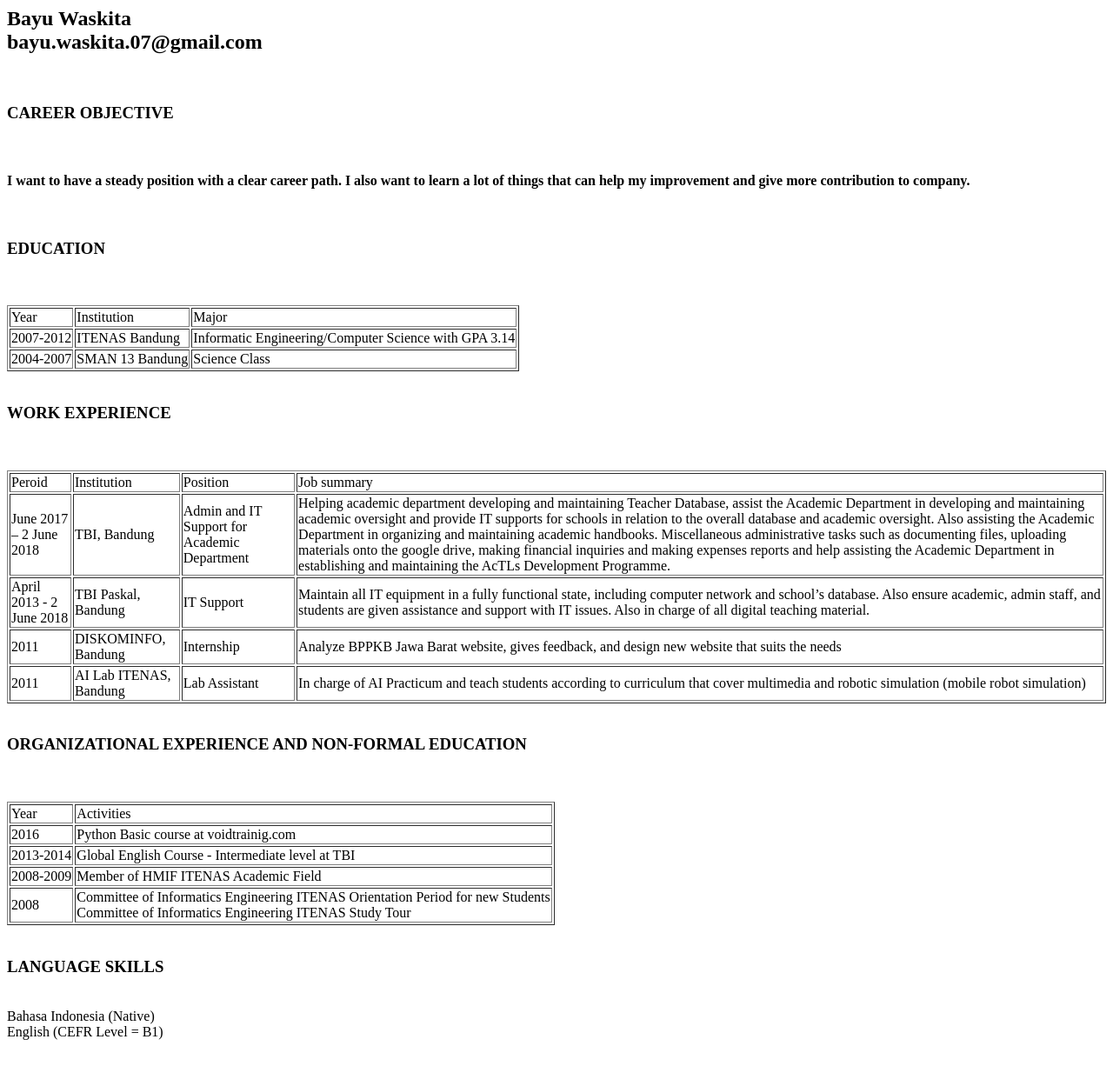
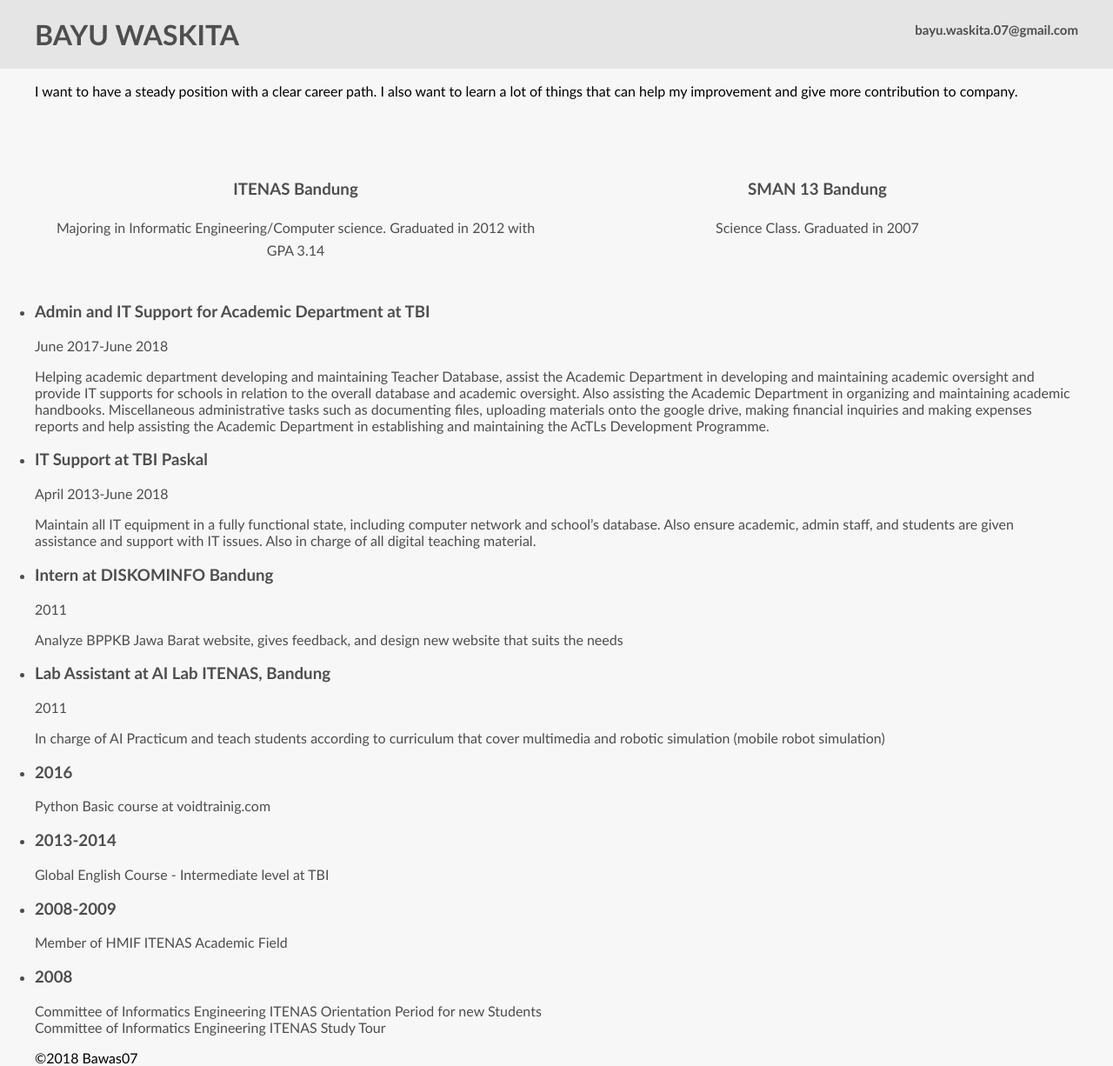
Before and after one commit to bawas07/bawas07.github.io, a plain HTML site: page index.html in a window 1280 px wide. Shown: the whole page at 87% size. Before the commit the page ends 1204 px from the top, so only its background shows below. Drawn offline with Linux system fonts and the light colour scheme.

Commit message:
add style.css - unfinished

```diff
--- a/index.html
+++ b/index.html
@@ -1,101 +1,84 @@
-<h2>Bayu Waskita
-<br />
-bayu.waskita.07@gmail.com</h2>
-<br />
-<h3>CAREER OBJECTIVE</h3>
-<br />
-<h4>I want to have a steady position with a clear career path. I also want to learn a lot of things that can help my improvement and give more contribution to company.</h4>
-<br />
-<h3>EDUCATION</h3><br />
-<br />
-<table border="1">
-    <thead>
-        <td>Year</td>
-        <td>Institution</td>
-        <td>Major</td>
-    </thead>
-    <tbody>
-    <tr>
-        <td>2007-2012</td>
-        <td>ITENAS Bandung</td>
-        <td>Informatic Engineering/Computer Science with GPA 3.14</td>
-    </tr>
-    <tr>
-        <td>2004-2007</td>
-        <td>SMAN 13 Bandung</td>
-        <td>Science Class</td>
-    </tr>
-    </tbody>
-</table>
-<br />
-<h3>WORK EXPERIENCE</h3><br />
-<br />
-<table border="1">
-    <thead>
-        <td>Peroid</td>
-        <td>Institution</td>
-        <td>Position</td>
-        <td>Job summary</td>
-    </thead>
-    <tbody>
-        <tr>
-            <td>June 2017 – 2 June 2018</td>
-            <td>TBI, Bandung</td>
-            <td>Admin and IT Support for Academic Department</td>
-            <td>Helping academic department developing and maintaining Teacher Database, assist the Academic Department in developing and maintaining academic oversight and provide IT supports for schools in relation to the overall database and academic oversight.
-                Also assisting the Academic Department in organizing and maintaining academic handbooks. Miscellaneous administrative tasks such as documenting files, uploading materials onto the google drive, making financial inquiries and making expenses reports and help assisting the Academic Department in establishing and maintaining the AcTLs Development Programme.
-            </td>
-        </tr>
-        <tr>
-            <td>April 2013 - 2 June 2018</td>
-            <td>TBI Paskal, Bandung</td>
-            <td>IT Support</td>
-            <td>Maintain all IT equipment in a fully functional state, including computer network and school’s database. Also ensure academic, admin staff, and students are given assistance and support with IT issues. Also in charge of all digital teaching material.</td>
-        </tr>
-        <tr>
-            <td>2011</td>
-            <td>DISKOMINFO, Bandung</td>
-            <td>Internship</td>
-            <td>Analyze BPPKB Jawa Barat website, gives feedback, and design new website that suits the needs</td>
-        </tr>
-        <tr>
-            <td>2011</td>
-            <td>AI Lab ITENAS, Bandung</td>
-            <td>Lab Assistant</td>
-            <td>In charge of AI Practicum and teach students according to curriculum that cover multimedia and robotic simulation (mobile robot simulation)</td>
-        </tr>
-    </tbody>
-    </table>
-</table>
-<br />
-<h3>ORGANIZATIONAL EXPERIENCE AND NON-FORMAL EDUCATION</h3><br />
-<br />
-<table border="1">
-    <thead>
-        <td>Year</td>
-        <td>Activities</td>
-    </thead>
-    <tbody>
-        <tr>
-            <td>2016</td>
-            <td>Python Basic course at voidtrainig.com</td>
-        </tr>
-        <tr>
-            <td>2013-2014</td>
-            <td>Global English Course - Intermediate level at TBI</td>
-        </tr>
-        <tr>
-            <td>2008-2009</td>
-            <td>Member of HMIF ITENAS Academic Field</td>
-        </tr>
-        <tr>
-            <td>2008</td>
-            <td>Committee of Informatics Engineering ITENAS Orientation Period for new Students<br />
-                Committee of Informatics Engineering ITENAS Study Tour</td>
-        </tr>
-    </tbody>
-</table>
-<br />
-<h3>LANGUAGE SKILLS</h3><br />
-Bahasa Indonesia (Native)<br />
-English (CEFR Level = B1)<br />
+<!DOCTYPE html>
+<html>
+<head>
+    <title>Github Page</title>
+    <link href="style.css" rel="stylesheet" type="text/css">
+    <meta name="viewport" content="width=device-widht">
+</head>
+<body>
+    <header>
+        <div class="wrapper">
+            <h1 class="logo">BAYU WASKITA</h1>
+            <h2>bayu.waskita.07@gmail.com</h2>
+        </div>
+    </header>
+    <div id="quote">
+        <blockquote>I want to have a steady position with a clear career path. I also want to learn a lot of things that can help my improvement and give more contribution to company.</blockquote>
+    </div>
+<main class="wrapper">
+    <section id="education">
+            <ul>
+                <li>
+                    <h3>ITENAS Bandung</h3>
+                    <p>Majoring in Informatic Engineering/Computer science. Graduated in 2012 with GPA 3.14</p>
+                </li>
+                <li>
+                    <h3>SMAN 13 Bandung</h3>
+                    <p>Science Class. Graduated in 2007</p>
+                </li>
+            </ul>
+    </section>
+    <section id="work-experience">
+        <ul>
+            <li>
+                <h3>Admin and IT Support for Academic Department at TBI</h3>
+                <p class="year">June 2017-June 2018</p>
+                <p>Helping academic department developing and maintaining Teacher Database, assist the Academic Department in developing and maintaining academic oversight and provide IT supports for schools in relation to the overall database and academic oversight.
+                    Also assisting the Academic Department in organizing and maintaining academic handbooks. Miscellaneous administrative tasks such as documenting files, uploading materials onto the google drive, making financial inquiries and making expenses reports and help assisting the Academic Department in establishing and maintaining the AcTLs Development Programme.</p>
+            </li>
+            <li>
+                <h3>IT Support at TBI Paskal</h3>
+                <p class="year">April 2013-June 2018</p>
+                <p>Maintain all IT equipment in a fully functional state, including computer network and school’s database. Also ensure academic, admin staff, and students are given assistance and support with IT issues. Also in charge of all digital teaching material.</p>
+            </li>
+            <li>
+                <h3>Intern at DISKOMINFO Bandung</h3>
+                <p class="year">2011</p>
+                <p>Analyze BPPKB Jawa Barat website, gives feedback, and design new website that suits the needs</p>
+            </li>
+            <li>
+                <h3>Lab Assistant at AI Lab ITENAS, Bandung</h3>
+                <p class="year">2011</p>
+                <p>In charge of AI Practicum and teach students according to curriculum that cover multimedia and robotic simulation (mobile robot simulation)</p>
+            </li>
+        </ul>
+    </section>
+    <section id="organizational">
+        <ul>
+            <li>
+                <h3>2016</h3>
+                <p>Python Basic course at voidtrainig.com</p>
+            </li>
+            <li>
+                <h3>2013-2014</h3>
+                <p>Global English Course - Intermediate level at TBI</p>
+            </li>
+            <li>
+                <h3>2008-2009</h3>
+                <p>Member of HMIF ITENAS Academic Field</p>
+            </li>
+            <li>
+                <h3>2008</h3>
+                <p>Committee of Informatics Engineering ITENAS Orientation Period for new Students<br />
+                    Committee of Informatics Engineering ITENAS Study Tour</p>
+            </li>
+        </ul>
+    </section>
+</main>
+<footer>
+    <div class="wrapper">
+        <div id="copyright">&copy;2018 Bawas07</div>
+    </div>
+</footer>
+</body>
+</html>
--- /dev/null
+++ b/style.css
@@ -0,0 +1,66 @@
+*{
+    font-family: Trebuchet MS;
+}
+
+body, ul, li{
+    margin: 0;
+    padding: 0;
+}
+
+p, li, h1, h2, h3, h4{
+    color: #4e4e4e;
+}
+
+body{
+    background: #f7f7f7;
+}
+
+.wrapper{
+    width: 96%;
+    max-width: 1200px;
+    margin: 0 auto;
+    padding: 0 2%;
+}
+
+header{
+    background: #e5e5e5;
+    padding: 20px 0;
+}
+
+header h1{
+    margin: 0;
+    width: 250px;
+    float: left;
+}
+
+header:after{
+    display: block;
+    content: "";
+    clear: both;
+}
+
+header h2{
+    margin: 0;
+    float: right;
+    font-size: 15px;
+    margin-top: 5px;
+}
+
+#education{
+    margin-top: 60px;
+}
+
+#education li{
+    float: left;
+    width: 48%;
+    padding: 1%;
+    text-align: center;
+    list-style-type: none;
+    line-height: 1.6em;
+}
+
+#education:after{
+    display: block;
+    content: "";
+    clear: both;
+}
```
